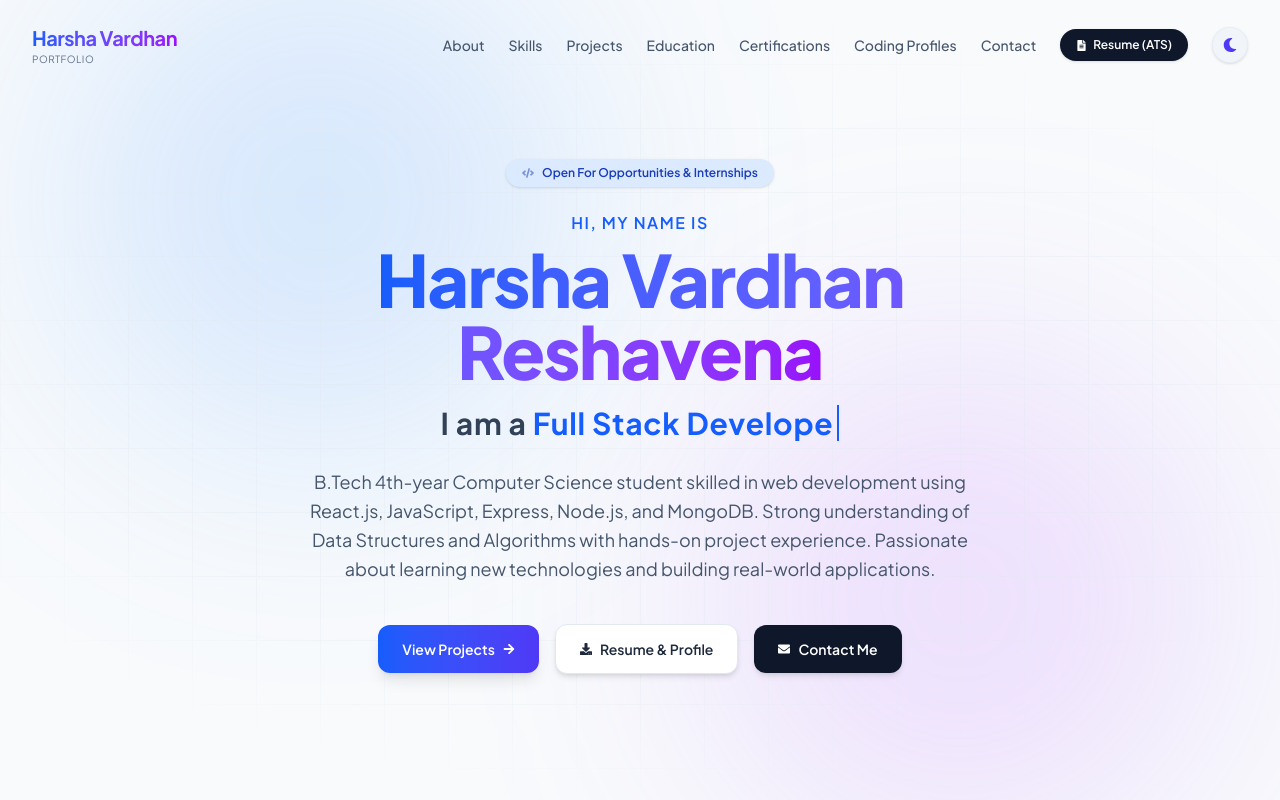
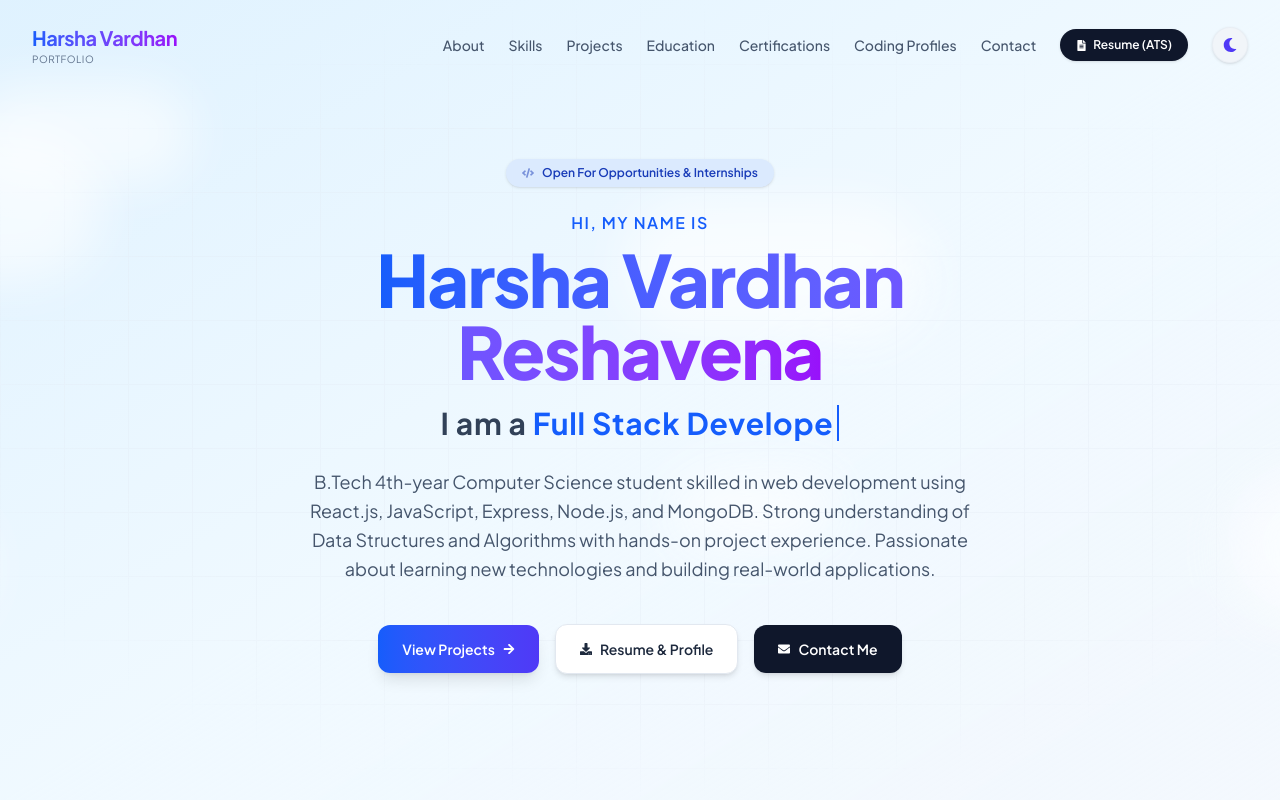
Before and after one commit to harsha5200-d/portfolio_Harsha, a React (Vite) app: page /#/ in a window 1280 px wide. Shown: the top 800 px of the page. Built offline with nearby package versions, Linux system fonts and the light colour scheme.

Commit message:
feat: implement space/night and sunny cloud theme dynamic backgrounds

```diff
--- a/src/App.jsx
+++ b/src/App.jsx
@@ -5,12 +5,14 @@ import Footer from './components/Footer';
 import Home from './pages/Home';
 import ResumePage from './pages/ResumePage';
 import { ThemeProvider } from './context/ThemeContext';
+import DynamicBackground from './components/DynamicBackground';
 
 function App() {
   return (
     <ThemeProvider>
       <Router>
-        <div className="flex flex-col min-h-screen bg-slate-50 text-slate-900 dark:bg-slate-950 dark:text-slate-50 transition-colors duration-300">
+        <DynamicBackground />
+        <div className="flex flex-col min-h-screen bg-transparent text-slate-900 dark:text-slate-50 transition-colors duration-300">
           {/* Global navigation navbar (hidden during printing) */}
           <Navbar />
 
--- /dev/null
+++ b/src/components/DynamicBackground.jsx
@@ -0,0 +1,100 @@
+import React from 'react';
+import { motion } from 'framer-motion';
+import { useTheme } from '../context/ThemeContext';
+
+const DynamicBackground = () => {
+  const { theme } = useTheme();
+
+  return (
+    <div className="fixed inset-0 -z-10 pointer-events-none overflow-hidden transition-colors duration-700">
+      {theme === 'dark' ? (
+        /* Night / Space Theme */
+        <div className="absolute inset-0 bg-gradient-to-br from-slate-950 via-indigo-950 to-slate-900">
+          {/* Twinkling Stars */}
+          {[...Array(40)].map((_, i) => {
+            const size = Math.random() * 2 + 0.8;
+            const top = Math.random() * 100;
+            const left = Math.random() * 100;
+            const delay = Math.random() * 5;
+            const duration = Math.random() * 3 + 2;
+
+            return (
+              <motion.div
+                key={i}
+                className="absolute bg-white rounded-full"
+                style={{
+                  width: size,
+                  height: size,
+                  top: `${top}%`,
+                  left: `${left}%`,
+                  boxShadow: size > 2 ? '0 0 4px rgba(255, 255, 255, 0.8)' : 'none',
+                }}
+                animate={{
+                  opacity: [0.1, 0.9, 0.1],
+                  scale: [1, 1.25, 1],
+                }}
+                transition={{
+                  duration: duration,
+                  repeat: Infinity,
+                  delay: delay,
+                  ease: "easeInOut"
+                }}
+              />
+            );
+          })}
+
+          {/* Nebulae glows */}
+          <motion.div
+            className="absolute top-1/4 left-1/4 w-[45vw] h-[45vw] bg-purple-650/10 rounded-full blur-[110px]"
+            animate={{ opacity: [0.5, 0.8, 0.5] }}
+            transition={{ duration: 10, repeat: Infinity, ease: "easeInOut" }}
+          />
+          <motion.div
+            className="absolute bottom-1/4 right-1/4 w-[45vw] h-[45vw] bg-blue-600/10 rounded-full blur-[110px]"
+            animate={{ opacity: [0.5, 0.8, 0.5] }}
+            transition={{ duration: 12, repeat: Infinity, ease: "easeInOut", delay: 3 }}
+          />
+        </div>
+      ) : (
+        /* Sunny Cloud Theme */
+        <div className="absolute inset-0 bg-gradient-to-br from-sky-100 via-sky-50 to-blue-50/50">
+          {/* Warm Sunny Glow in Top Right */}
+          <div className="absolute top-[-8vw] right-[-8vw] w-[35vw] h-[35vw] bg-amber-250/20 rounded-full blur-[70px]" />
+
+          {/* Floating Clouds */}
+          {[...Array(6)].map((_, i) => {
+            const width = Math.random() * 200 + 150;
+            const height = width * 0.45;
+            const top = Math.random() * 75 + 5;
+            const duration = Math.random() * 45 + 55; // 55s to 100s for a full drift
+            const delay = -(Math.random() * duration); // Start mid-animation
+
+            return (
+              <motion.div
+                key={i}
+                className="absolute bg-white/60 rounded-full blur-[25px]"
+                style={{
+                  width: width,
+                  height: height,
+                  top: `${top}%`,
+                  left: '-350px',
+                }}
+                animate={{
+                  x: ['0vw', '135vw'],
+                }}
+                transition={{
+                  duration: duration,
+                  repeat: Infinity,
+                  delay: delay,
+                  ease: "linear"
+                }}
+              />
+            );
+          })}
+        </div>
+      )}
+    </div>
+  );
+};
+
+export default DynamicBackground;
--- a/src/components/Hero.jsx
+++ b/src/components/Hero.jsx
@@ -78,10 +78,6 @@ const Hero = () => {
     >
       {/* Dynamic Grid Background with Glow effects */}
       <div className="absolute inset-0 z-0 pointer-events-none">
-        {/* Radial Gradients */}
-        <div className="absolute top-1/4 left-1/4 -translate-x-1/2 -translate-y-1/2 w-72 h-72 md:w-[500px] md:h-[500px] bg-blue-400/20 dark:bg-blue-600/10 rounded-full blur-[80px] md:blur-[120px] transition-colors duration-300" />
-        <div className="absolute bottom-1/4 right-1/4 translate-x-1/2 translate-y-1/2 w-72 h-72 md:w-[500px] md:h-[500px] bg-purple-400/20 dark:bg-purple-600/10 rounded-full blur-[80px] md:blur-[120px] transition-colors duration-300" />
-
         {/* Grid pattern */}
         <div className="absolute inset-0 bg-[linear-gradient(to_right,#e2e8f0_1px,transparent_1px),linear-gradient(to_bottom,#e2e8f0_1px,transparent_1px)] dark:bg-[linear-gradient(to_right,#1e293b_1px,transparent_1px),linear-gradient(to_bottom,#1e293b_1px,transparent_1px)] bg-[size:4rem_4rem] [mask-image:radial-gradient(ellipse_60%_50%_at_50%_50%,#000_70%,transparent_100%)] opacity-30 dark:opacity-40 transition-colors duration-300" />
       </div>
```
